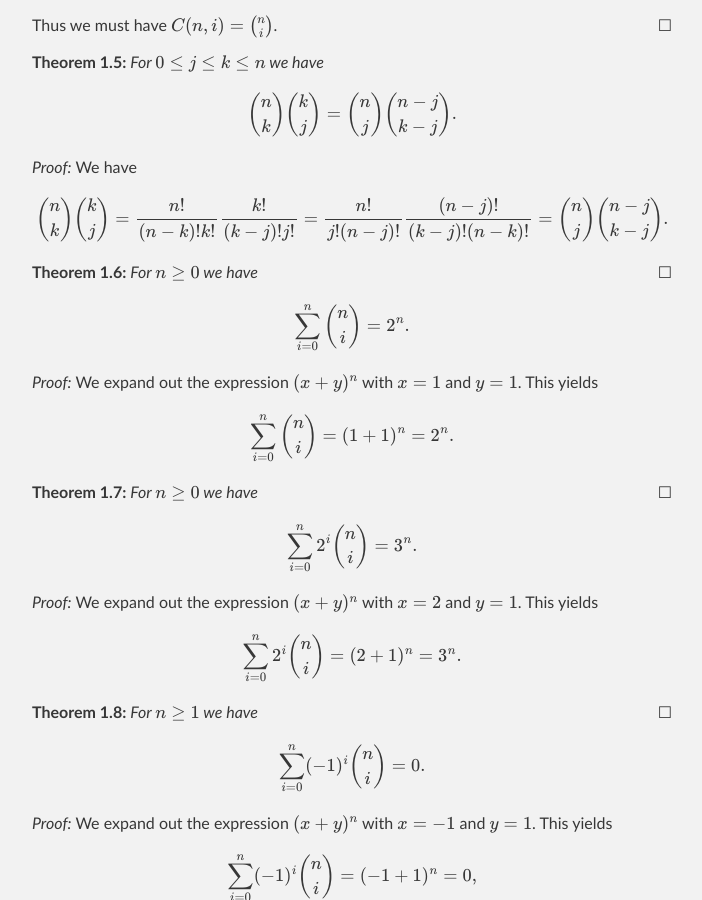
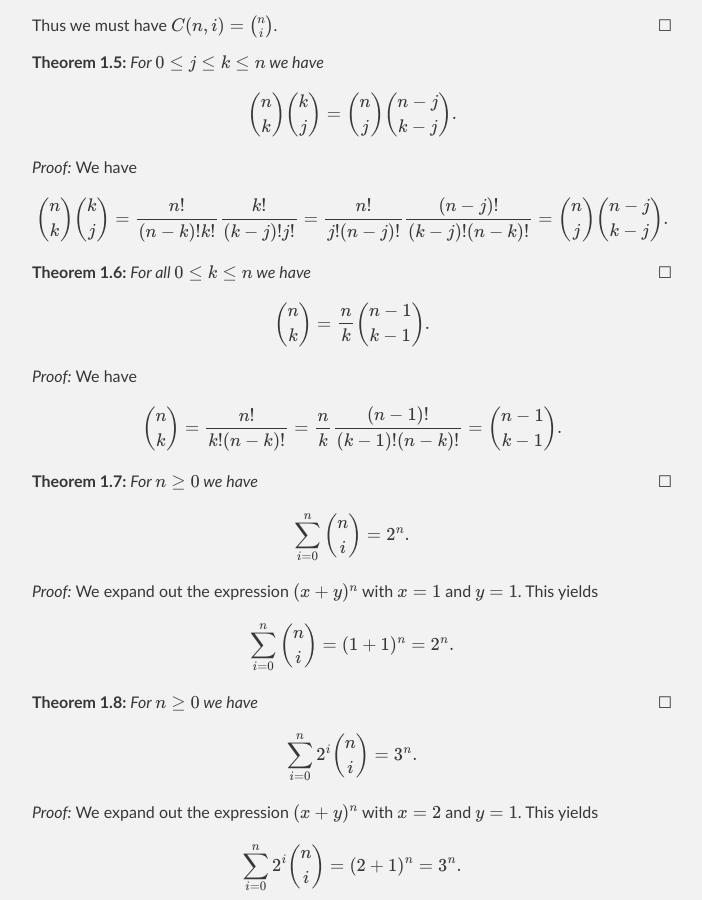
Before and after one commit to wbhart/SimpleMath, a Jekyll site: the page built from binomial.html, in a window 1280 px wide and 900 px high, scrolled down 1368 px. Shown: the whole window, without its empty margins (288-990 px from the left). Built offline with Jekyll 4.4.1, drawn with Linux system fonts in a browser that asks for light colours; formulas are drawn with MathJax 3.

Commit message:
Update binomial.html

```diff
--- a/binomial.html
+++ b/binomial.html
@@ -59,6 +59,14 @@ $$\binom{n}{k}\binom{k}{j} = \binom{n}{j}\binom{n - j}{k - j}.$$
 <proof> We have
 $$\binom{n}{k}\binom{k}{j} = \frac{n!}{(n - k)!k!}\frac{k!}{(k - j)!j!}
 = \frac{n!}{j!(n - j)!}\frac{(n - j)!}{(k - j)!(n - k)!} = \binom{n}{j}\binom{n - j}{k - j}.$$
+</proof>
+
+<theorem> For all $0 \leq k \leq n$ we have
+$$\binom{n}{k} = \frac{n}{k}\binom{n - 1}{k - 1}.$$
+</theorem>
+
+<proof> We have
+$$\binom{n}{k} = \frac{n!}{k!(n - k)!} = \frac{n}{k}\frac{(n - 1)!}{(k - 1)!(n - k)!} = \binom{n - 1}{k - 1}.$$
 </proof>
 
 <theorem> For $n \geq 0$ we have
```
